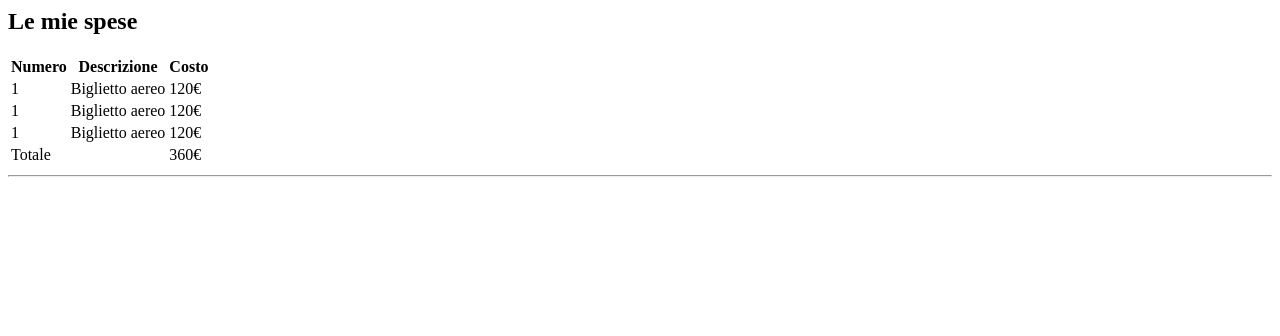
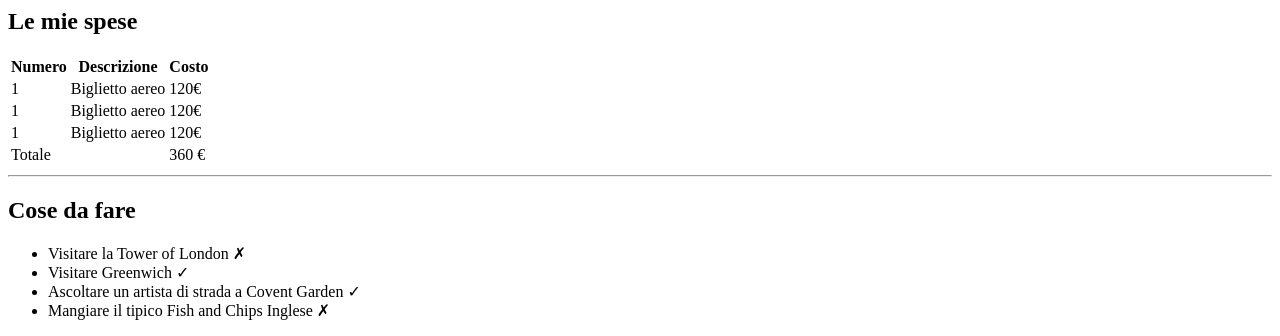
Before and after one commit to LucaCaligola/html-london-trip, a plain HTML site: page index.html in a window 1280 px wide. Shown: the part 706-1042 px from the top of the page. Before the commit the page ends 891 px from the top, so only its background shows below. Drawn offline with Linux system fonts and the light colour scheme.

Commit message:
Inserita la sezione 2 e aggiunti tutti gli Entity Code

```diff
--- a/index.html
+++ b/index.html
@@ -14,7 +14,7 @@
                 <img src="img/london3.jpg" alt="Immagine panoramica di londra 3 di 3">
                 <hr>
         </header>
-       <!-- Inizio sezione main -->
+       <!-- Inizio main e section 1-->
        <main>
                 <section>
                     <h2>Le mie spese</h2>
@@ -30,30 +30,43 @@
                             <tr>
                                 <td>1</td>
                                 <td>Biglietto aereo</td>
-                                <td>120€</td>
+                                <td>120&euro;</td>
                             </tr>
                             <tr>
                                 <td>1</td>
                                 <td>Biglietto aereo</td>
-                                <td>120€</td>
+                                <td>120&euro;</td>
                             </tr>
                             <tr>
                                 <td>1</td>
                                 <td>Biglietto aereo</td>
-                                <td>120€</td>
+                                <td>120&euro;</td>
                             </tr>
                             <tr>
                                 <td>Totale</td>
                                 <td></td>
-                                <td>360€</td>
+                                <td>360 &euro;</td>
                             </tr>
                         </tbody>
                     </table>
                    <!-- Fine Tabella -->
                     <hr>
+                </section>
 
 
-                </section>
+        <!-- Inizio section 2 -->
+            <section>
+                <h2>Cose da fare</h2>
+                <ul>
+                    <li>Visitare la Tower of London &cross;</li>
+                    <li>Visitare Greenwich &check;</li>
+                    <li>Ascoltare un artista di strada a Covent Garden &check;</li>
+                    <li>Mangiare il tipico Fish and Chips Inglese &cross;</li>
+
+                 </ul>
+
+
+            </section>
 
        </main>
 
```
Also changed, not shown: img/london2.jpg (renamed from img/pexels-bill-emrich-230794-1.jpg), img/london3.jpg (renamed from img/pexels-bill-emrich-230794-2.jpg), img/pexels-bill-emrich-230794-0.jpg (deleted), 1 other file.
